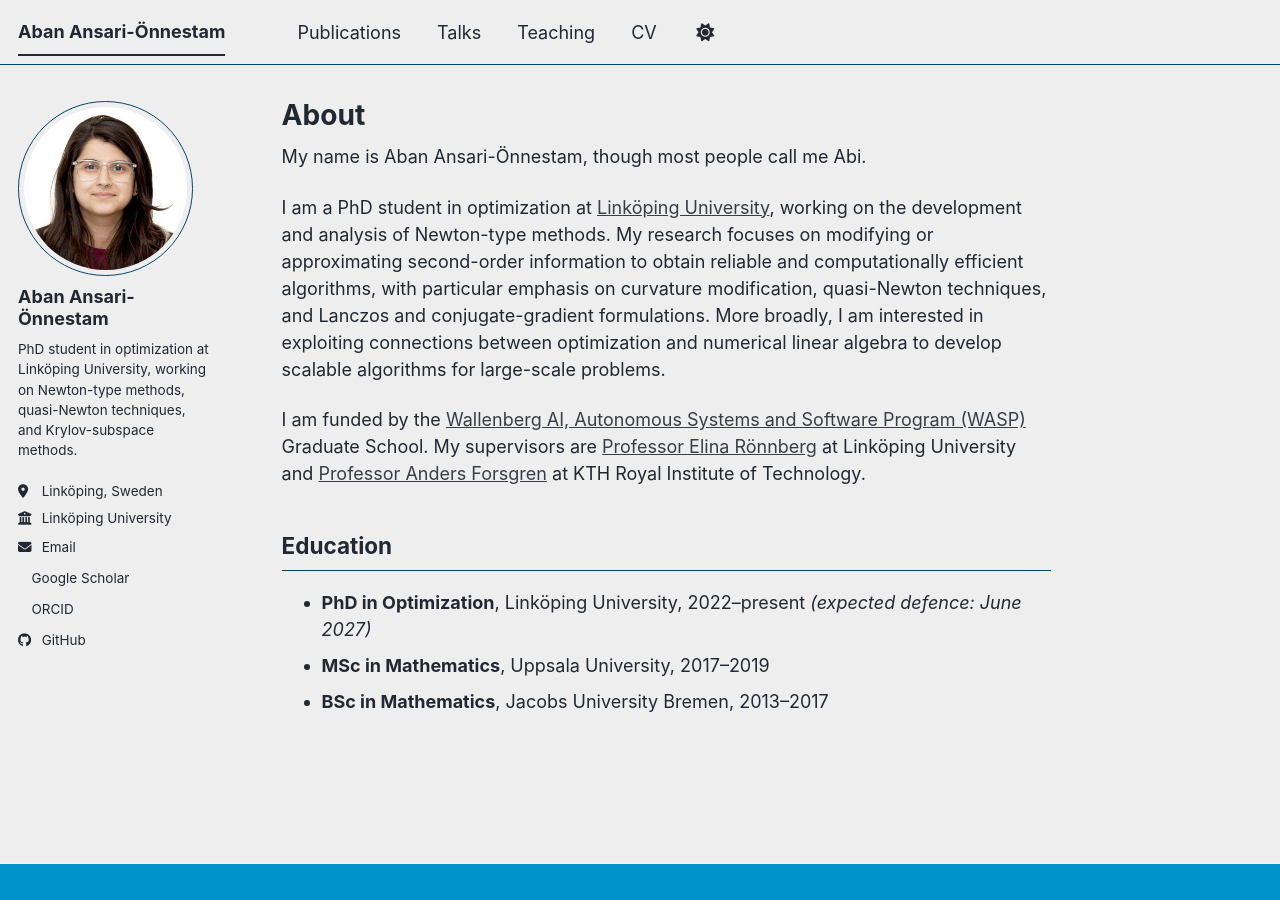
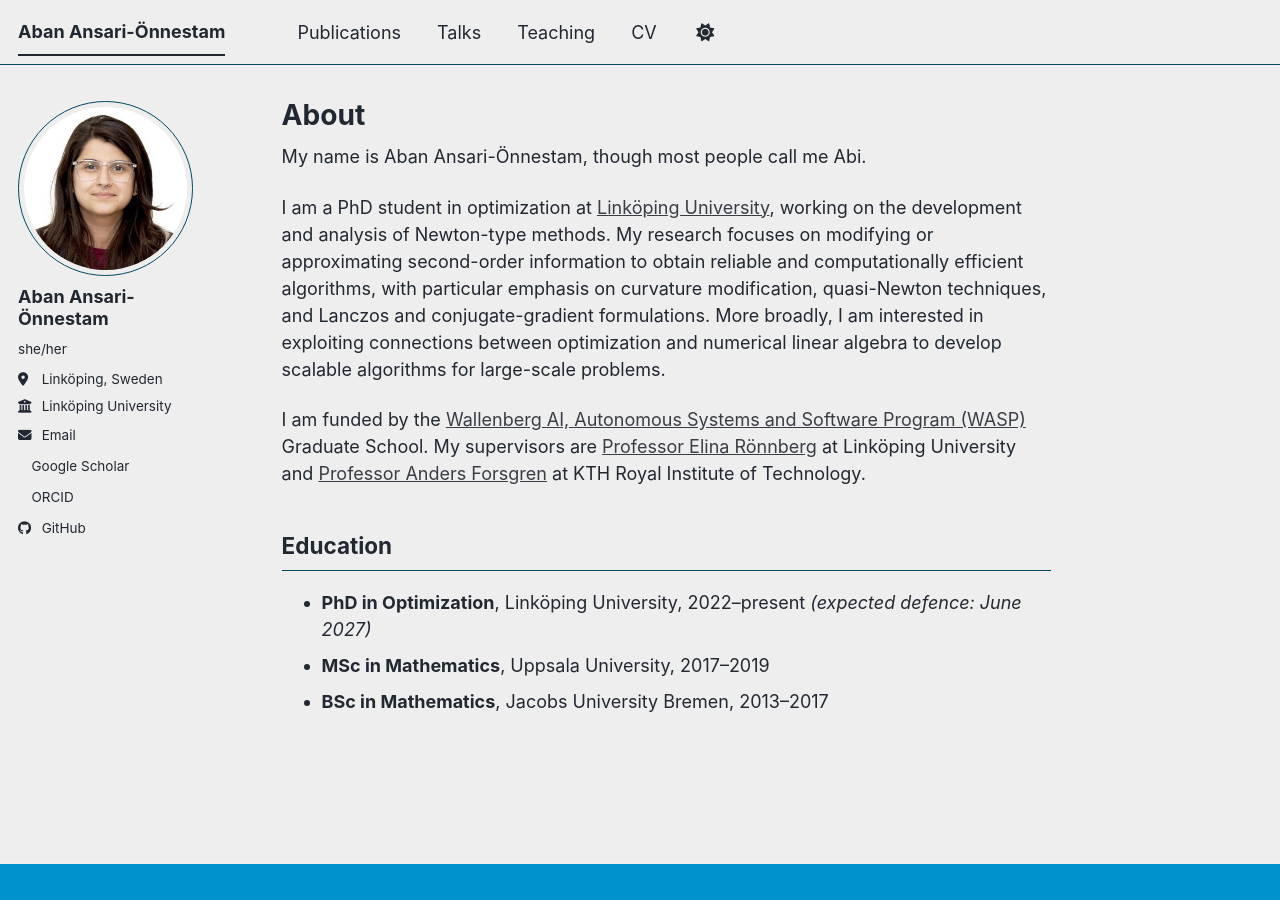
Before and after one commit to abiansari/abiansari.github.io, a Jekyll site: the page built from _pages/about.md, in a window 1280 px wide. Built offline with Jekyll 4.4.1, drawn with Linux system fonts in a browser that asks for light colours; a script bundle is joined from its source files by our own code; a style sheet for code colours, icons or effects is not loaded.

Commit message:
Update _config.yml

```diff
--- a/_config.yml
+++ b/_config.yml
@@ -24,8 +24,8 @@ author:
   # Biographic information
   avatar           : "profile.png"
   name             : "Aban Ansari-Önnestam"
-  pronouns         : # example: "she/her"
-  bio              : "PhD student in optimization at Linköping University, working on Newton-type methods, quasi-Newton techniques, and Krylov-subspace methods."
+  pronouns         : "she/her"
+  bio              :
   location         : "Linköping, Sweden"
   employer         : "Linköping University"
   uri              : # URL
```
